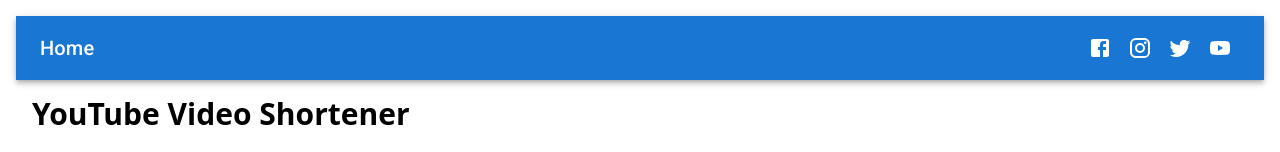
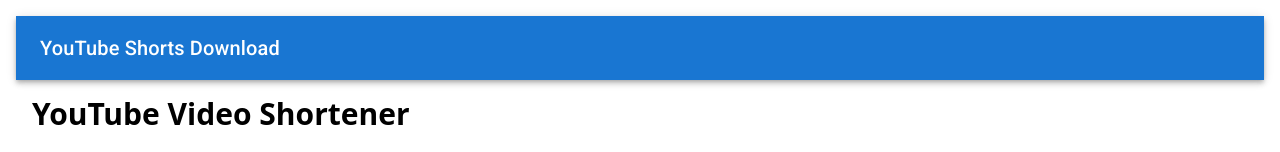
Before and after one commit to pratikdevelop/ShortUI, a React (Create React App) app: page / in a window 1280 px wide. Shown: the top 152 px of the page. Built offline with nearby package versions, Linux system fonts and the light colour scheme; no server answers; the HTML template or start-up script is replaced by a standard one.

Commit message:
fix: update downlad complete video url

```diff
--- a/src/components/Home.jsx
+++ b/src/components/Home.jsx
@@ -66,7 +66,7 @@
     console.log("ee",);
     axios
       .post(
-        "https://youtube-video-download-api-pg6z.onrender.com/download-video",
+        "https://youtube-video-download-api-pg6z.onrender.com/download-complete-video",
         {
           url: videoUrl,
         }
--- a/src/components/Navbar.jsx
+++ b/src/components/Navbar.jsx
@@ -15,7 +15,7 @@
       <Toolbar>
         <Typography variant="h6" sx={{ flexGrow: 1 }}>
           <MuiLink component={Link} to="/" color="inherit" underline="none">
-            Home
+            YouTube Shorts Download
           </MuiLink>
         </Typography>
         <div style={{ display: 'flex', alignItems: 'center' }}>
@@ -38,8 +38,8 @@
               </Button>
             </>
           )} */}
-          <IconButton color="inherit" component="a" href="https://www.facebook.com" target="_blank" aria-label="Facebook">
-            <Facebook />
+          {/* <IconButton color="inherit" component="a" href="https://www.facebook.com" target="_blank" aria-label="Facebook"> */}
+            {/* <Facebook />
           </IconButton>
           <IconButton color="inherit" component="a" href="https://www.instagram.com" target="_blank" aria-label="Instagram">
             <Instagram />
@@ -49,7 +49,7 @@
           </IconButton>
           <IconButton color="inherit" component="a" href="https://www.youtube.com" target="_blank" aria-label="YouTube">
             <YouTube />
-          </IconButton>
+          </IconButton> */}
         </div>
       </Toolbar>
     </AppBar>
```
